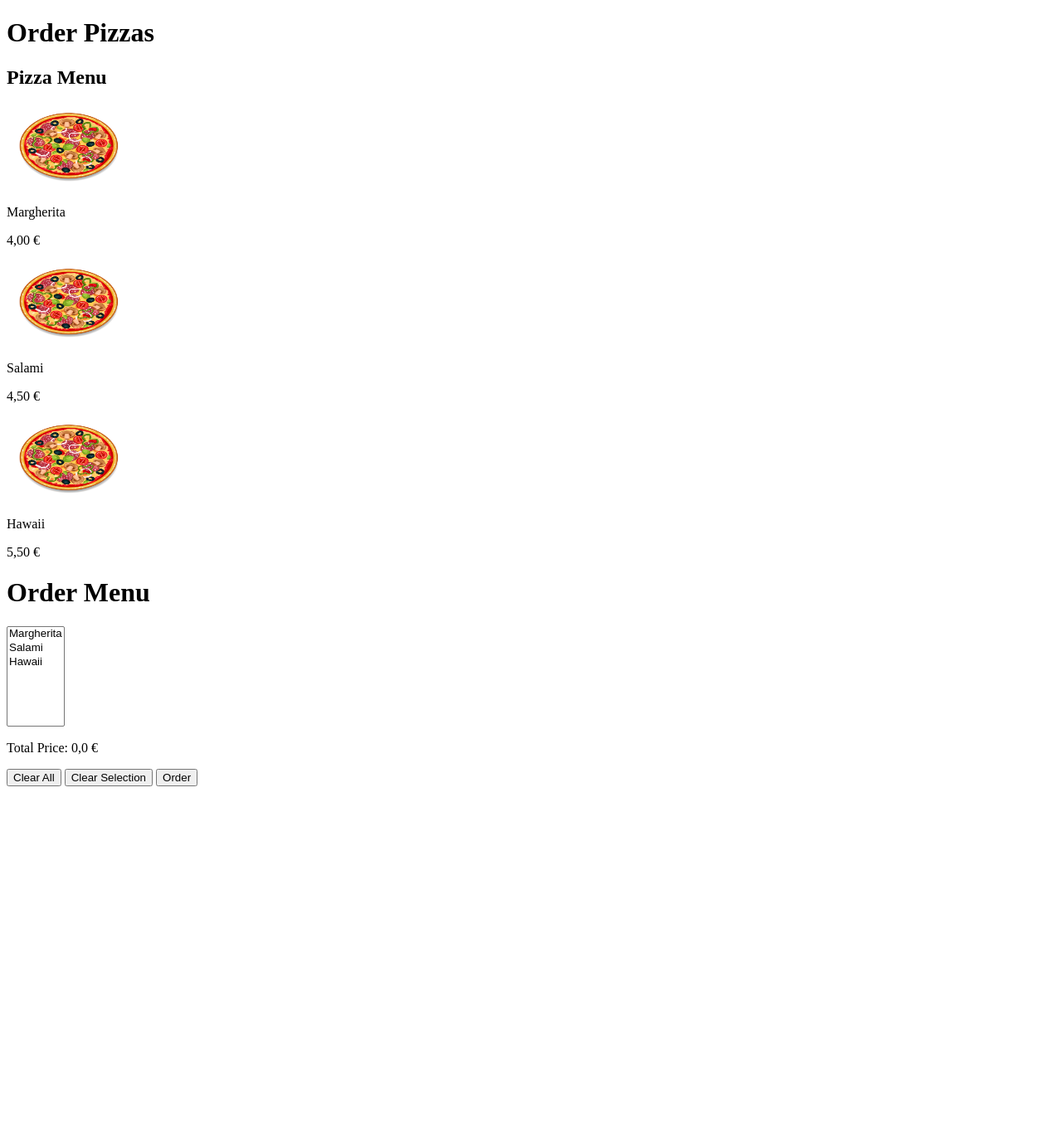
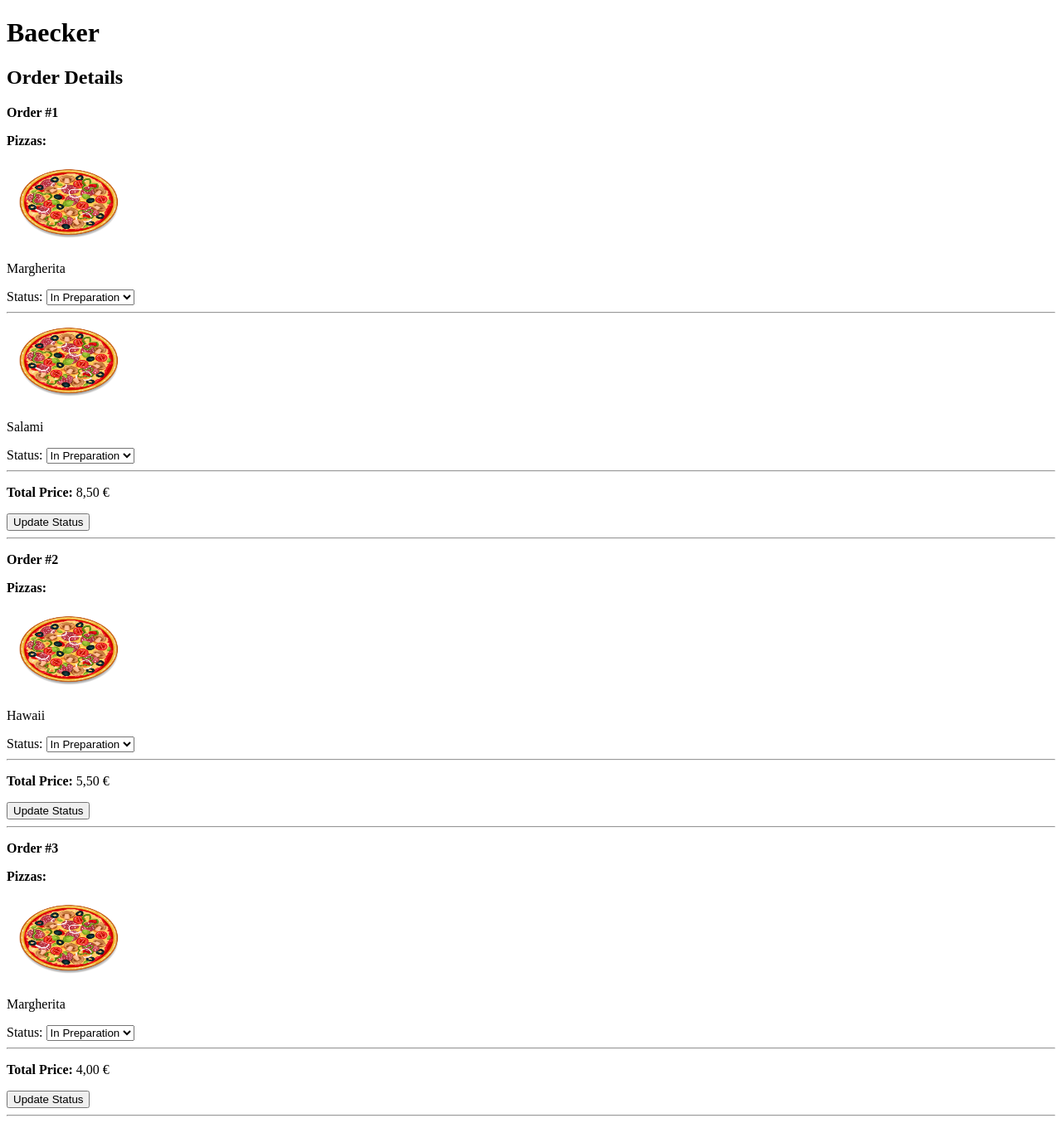
Before and after one commit to ancuong1610/EWA_PizzaService, a PHP site: page /Praktikum/Prak1/baecker.php in a window 1280 px wide. Shown: the whole page at 83% size. Before the commit the page ends 948 px from the top, so only its background shows below. Run offline with PHP 8.4, Linux system fonts and the light colour scheme.

Commit message:
finish Prak1

```diff
--- a/src/Praktikum/Prak1/baecker.php
+++ b/src/Praktikum/Prak1/baecker.php
@@ -2,10 +2,10 @@
 
 class Baker {
     protected function generateView(): void {
-        $pizzas = [
-            ['name' => 'Margherita', 'price' => '4,00 €'],
-            ['name' => 'Salami', 'price' => '4,50 €'],
-            ['name' => 'Hawaii', 'price' => '5,50 €']
+        $orders = [
+            ['id' => 1, 'pizzas' => ['Margherita', 'Salami'], 'totalPrice' => '8,50 €', 'status' => 'In Preparation'],
+            ['id' => 2, 'pizzas' => ['Hawaii'], 'totalPrice' => '5,50 €', 'status' => 'In Preparation'],
+            ['id' => 3, 'pizzas' => ['Margherita'], 'totalPrice' => '4,00 €', 'status' => 'In Preparation']
         ];
 
         echo <<<HTML
@@ -17,14 +17,21 @@ class Baker {
             </head>
             <body>
                 <h1>
-                    <strong>Order Pizzas</strong>
+                    <strong>Baecker</strong>
                 </h1>
                 <h2>
-                    <strong>Pizza Menu</strong>
+                    <strong>Order Details</strong>
                 </h2>
         HTML;
 
-        foreach ($pizzas as $pizza) {
+        foreach ($orders as $order) {
+            echo <<<HTML
+                <form action="https://echo.fbi.h-da.de/" method="post">
+                    <p><strong>Order #{$order['id']}</strong></p>
+                    <p><strong>Pizzas:</strong></p>
+            HTML;
+
+            foreach ($order['pizzas'] as $pizza) {
                 echo <<<HTML
                     <img
                         width="150"
@@ -33,39 +40,28 @@ class Baker {
                         alt="Pizza Image"
                     >
                     <br>
-                <p>{$pizza['name']}</p>
-                <p>{$pizza['price']}</p>
+                    <p>{$pizza}</p>
+                    <label for="status{$order['id']}">Status:</label>
+                    <select name="status[]" id="status{$order['id']}" class="status">
+                        <option value="In Preparation" selected>In Preparation</option>
+                        <option value="Finished">Finished</option>
+                        <option value="Delivery">Delivery</option>
+                    </select>
+                    <hr> <!-- Divider for clarity -->
                 HTML;
             }
 
             echo <<<HTML
-            <h1> Order Menu </h1>
-            <form action="https://echo.pizza-shop.com/" method="post" target="_blank">
-                <select name="Pizza" id="selectPizza" class="selectPizza" onchange="seePrice()" size="7" multiple>
-                    <option value="margherita">Margherita</option>
-                    <option value="salami">Salami</option>
-                    <option value="hawaii">Hawaii</option>
-                </select>
+                    <p><strong>Total Price:</strong> {$order['totalPrice']}</p>
+                    <button type="submit">Update Status</button>
+                </form>
+                <hr> <!-- Divider for clarity -->
+            HTML;
+        }
 
-                <p class="priceTotal">Total Price: 0,0 €</p>
-                <input type="hidden" name="totalPrice" id="totalPrice" value="0.00">
-
-                <div>
-                    <button type="reset">Clear All</button>
-                    <button
-                        type="button"
-                        onclick="clearSelectOption()"
-                    >
-                        Clear Selection
-                    </button>
-                    <button type="submit">Order</button>
-                </div>
-            </form>
-
-            <br>
-
+        echo <<<HTML
             <div id="statusBar">
-                <!-- Status bar for pizza (im Vorberitung, fertig, Lieferung) -->
+                <!-- Status bar for orders (im Vorberitung, fertig, Lieferung) -->
             </div>
 
             <script src="interact.js"></script>
```
Also changed, not shown: src/Praktikum/Prak1/fahrer.php (+63 -0 lines), src/Praktikum/Prak1/kunde.php (+90 -0 lines). Lines whose indentation alone changed are shown as unchanged.
